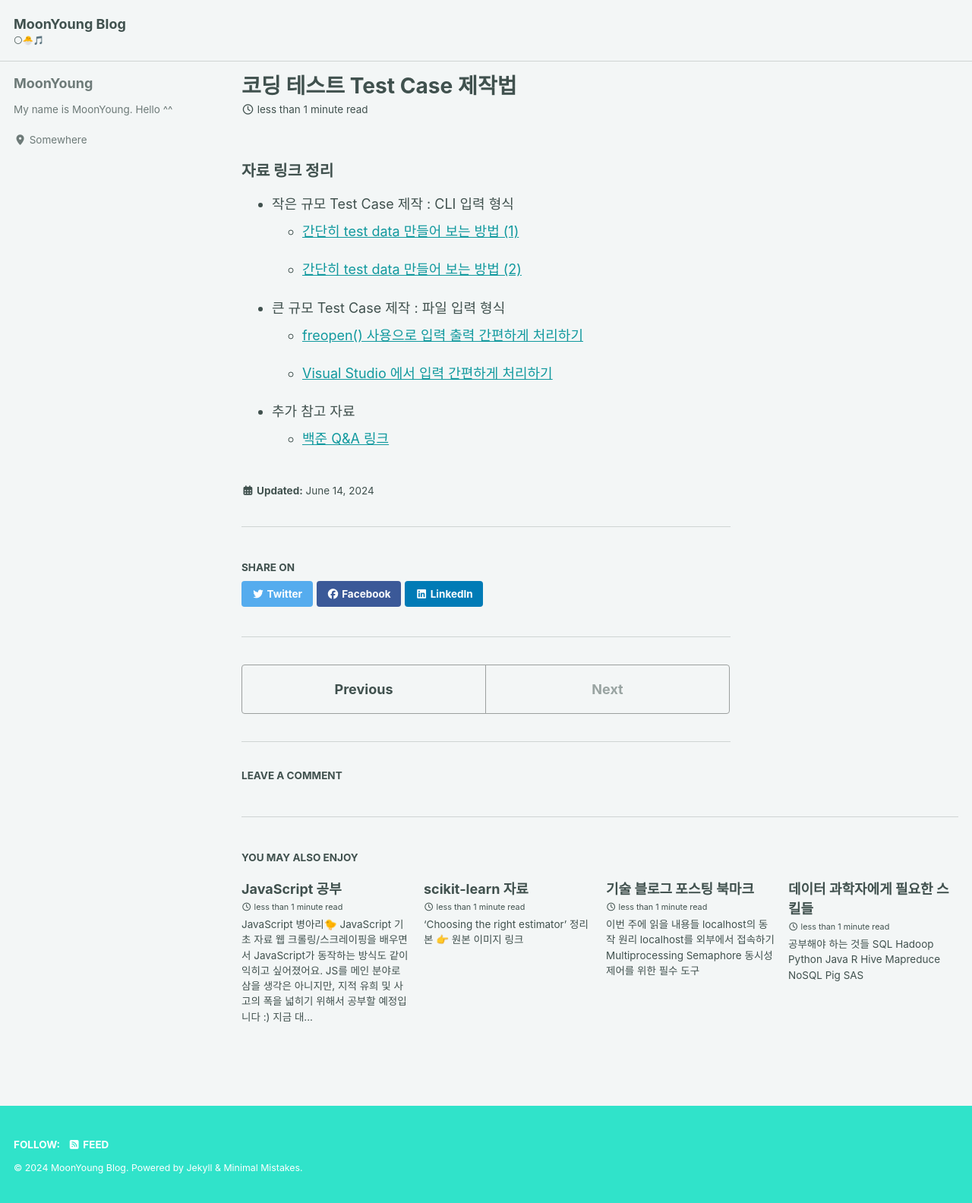
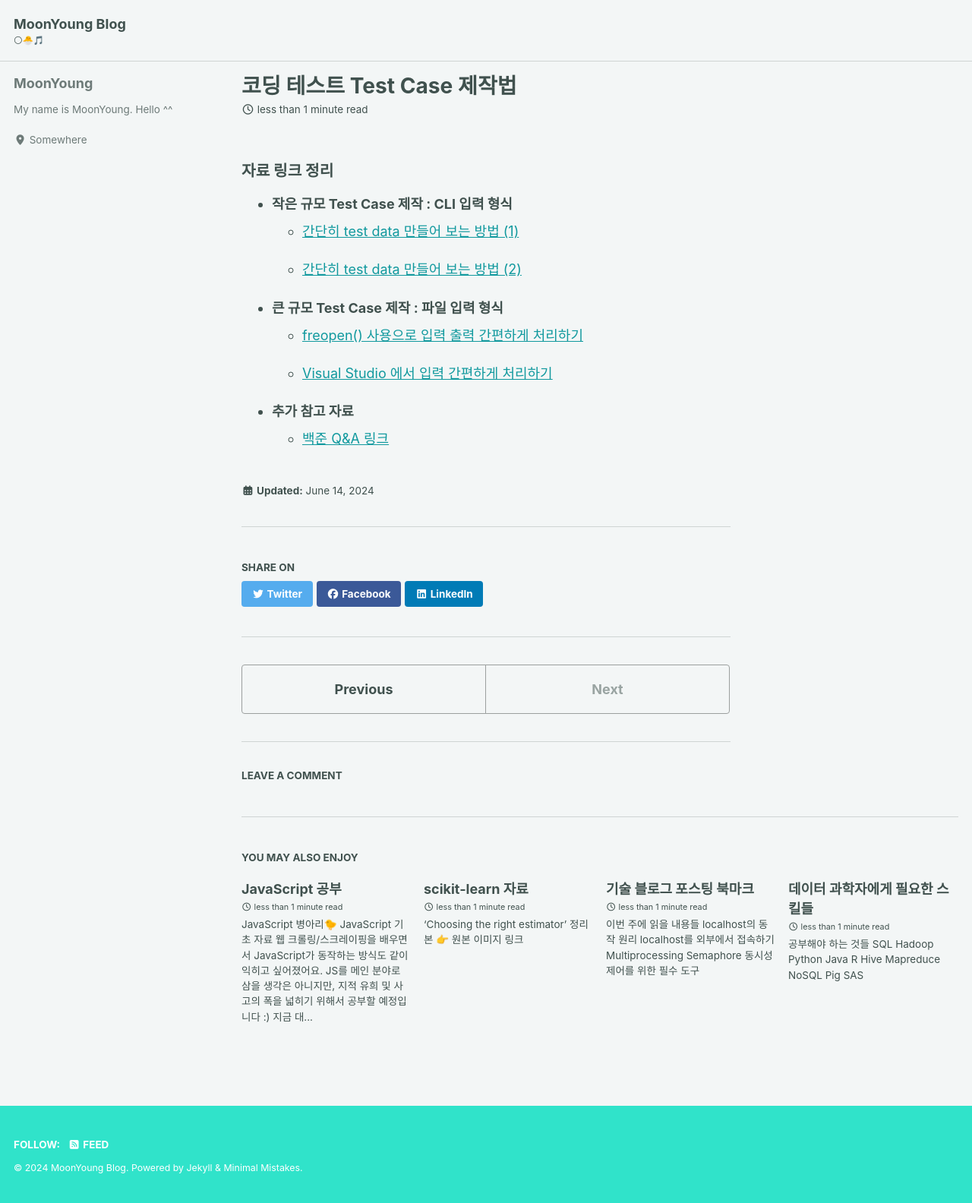
Before and after one commit to MOONisYOUNG/MOONisYOUNG.github.io, a Jekyll site: the page built from _posts/2024-06-14-coding_test_tc.md, in a window 1280 px wide. Shown: the whole page at 76% size. Built offline with Jekyll 4.4.1, drawn with Linux system fonts in a browser that asks for light colours; cached includes are drawn as plain includes; comment, search, counter and statistics services are not loaded.

```diff
--- a/_posts/2024-06-14-coding_test_tc.md
+++ b/_posts/2024-06-14-coding_test_tc.md
@@ -3,17 +3,17 @@ layout: single
 title: 코딩 테스트 Test Case 제작법
 ---
 ### 자료 링크 정리
-* 작은 규모 Test Case 제작 : CLI 입력 형식
+* __작은 규모 Test Case 제작 : CLI 입력 형식__
   * [간단히 test data 만들어 보는 방법 (1)](https://gooddaytocode.blogspot.com/search/label/%5B093%5D%20%EA%B0%84%EB%8B%A8%ED%9E%88%20test%20data%20%EB%A7%8C%EB%93%A4%EC%96%B4%20%EB%B3%B4%EB%8A%94%20%EB%B0%A9%EB%B2%95%20%281%29#google_vignette)
 
   * [간단히 test data 만들어 보는 방법 (2)](https://gooddaytocode.blogspot.com/search/label/%5B117%5D%20%EA%B0%84%EB%8B%A8%ED%9E%88%20test%20data%20%EB%A7%8C%EB%93%A4%EC%96%B4%20%EB%B3%B4%EB%8A%94%20%EB%B0%A9%EB%B2%95%20%282%29)
 
 
-* 큰 규모 Test Case 제작 : 파일 입력 형식
+* __큰 규모 Test Case 제작 : 파일 입력 형식__
   * [freopen() 사용으로 입력 출력 간편하게 처리하기](https://gooddaytocode.blogspot.com/2016/04/freopen.html)
 
   * [Visual Studio 에서 입력 간편하게 처리하기](https://gooddaytocode.blogspot.com/2016/06/visual-studio.html)
 
 
-* 추가 참고 자료
+* __추가 참고 자료__
   * [백준 Q&A 링크](https://www.acmicpc.net/board/view/23205)
```
